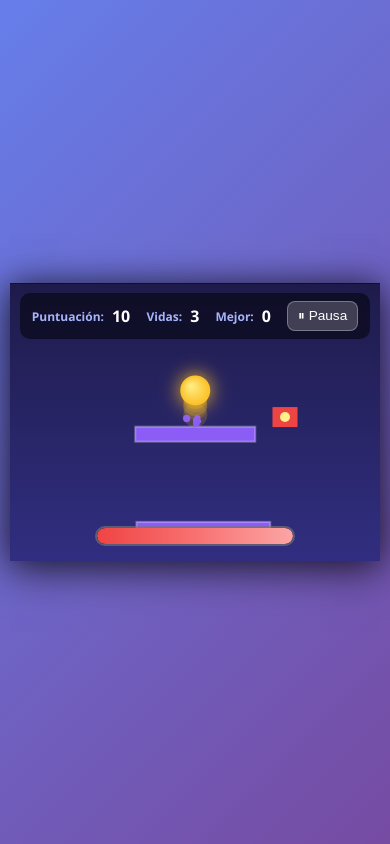
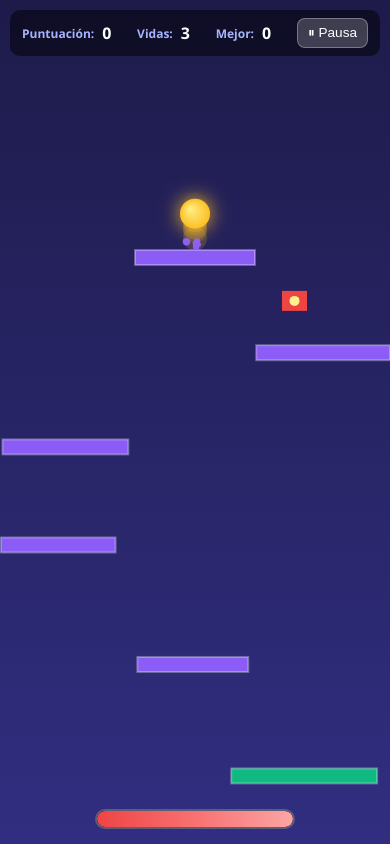
Before and after one commit to PabloIsai02/SurvivalDrop, a plain HTML site: page index.html in a window 390 px wide. Both pictures are taken after a click on the button "Jugar". Drawn offline with Linux system fonts and the light colour scheme.

Commit message:
Implementar modo fullscreen 100% viewport
- Eliminar cuadro contenedor con fondo morado
- Canvas ocupa 100% del ancho y alto de la pantalla
- Fondo morado movido a la pantalla de inicio
- Juego ahora es completamente fullscreen
- Responsive real adaptado a cualquier resolución
- Sin bordes ni márgenes en PC y móvil

```diff
--- a/estilos.css
+++ b/estilos.css
@@ -7,23 +7,18 @@
 
 body {
     font-family: 'Segoe UI', Tahoma, Geneva, Verdana, sans-serif;
-    background: linear-gradient(135deg, #667eea 0%, #764ba2 100%);
-    display: flex;
-    justify-content: center;
-    align-items: center;
-    min-height: 100vh;
-    overflow: hidden;
+    background: #000;
     margin: 0;
     padding: 0;
+    overflow: hidden;
+    width: 100vw;
+    height: 100vh;
 }
 
 .contenedor-principal {
     position: relative;
-    width: 800px;
-    height: 600px;
-    max-width: 100vw;
-    max-height: 100vh;
-    transition: all 0.3s ease;
+    width: 100vw;
+    height: 100vh;
 }
 
 /* Pantallas */
@@ -35,9 +30,8 @@ body {
     flex-direction: column;
     justify-content: center;
     align-items: center;
-    background: rgba(0, 0, 0, 0.8);
-    border-radius: 15px;
-    box-shadow: 0 10px 40px rgba(0, 0, 0, 0.5);
+    background: linear-gradient(135deg, #667eea 0%, #764ba2 100%);
+    border-radius: 0;
 }
 
 .pantalla-overlay {
@@ -48,7 +42,7 @@ body {
     justify-content: center;
     align-items: center;
     background: rgba(0, 0, 0, 0.85);
-    border-radius: 15px;
+    border-radius: 0;
     z-index: 100;
 }
 
@@ -167,9 +161,10 @@ body {
 /* Canvas y pantalla de juego */
 #canvas {
     display: block;
+    width: 100%;
+    height: 100%;
     background: linear-gradient(180deg, #1e1b4b 0%, #312e81 100%);
-    border-radius: 10px;
-    box-shadow: 0 0 30px rgba(0, 0, 0, 0.5);
+    border-radius: 0;
 }
 
 /* HUD */
@@ -324,21 +319,6 @@ body {
 
 /* Móviles */
 @media screen and (max-width: 600px) {
-    body {
-        padding: 0;
-    }
-
-    .contenedor-principal {
-        border-radius: 0;
-    }
-
-    .pantalla {
-        border-radius: 0;
-    }
-
-    .pantalla-overlay {
-        border-radius: 0;
-    }
 
     .titulo-juego {
         font-size: 2.5em;
@@ -423,10 +403,6 @@ body {
     .tabla-puntuaciones p {
         font-size: 2em;
     }
-
-    #canvas {
-        border-radius: 0;
-    }
 }
 
 /* Pantallas pequeñas (landscape en móvil) */
--- a/juego.js
+++ b/juego.js
@@ -141,38 +141,19 @@ function aleatorio(min, max) {
     return Math.random() * (max - min) + min;
 }
 
-// ajustar canvas al tamaño de pantalla (responsive)
+// ajustar canvas al tamaño de pantalla (fullscreen 100%)
 function ajustarCanvas() {
     const anchoVentana = window.innerWidth;
     const altoVentana = window.innerHeight;
 
-    // mantener aspecto 4:3 aproximadamente
-    let nuevoAncho, nuevoAlto;
+    // canvas ocupa 100% de la pantalla
+    canvas.width = anchoVentana;
+    canvas.height = altoVentana;
 
-    if (anchoVentana / altoVentana > 4 / 3) {
-        // pantalla muy ancha, limitamos por altura
-        nuevoAlto = Math.min(altoVentana * 0.95, 800);
-        nuevoAncho = nuevoAlto * (4 / 3);
-    } else {
-        // pantalla más alta o cuadrada, limitamos por ancho
-        nuevoAncho = Math.min(anchoVentana * 0.95, 1000);
-        nuevoAlto = nuevoAncho * (3 / 4);
-    }
+    CONFIG.ancho = anchoVentana;
+    CONFIG.alto = altoVentana;
 
-    canvas.width = nuevoAncho;
-    canvas.height = nuevoAlto;
-
-    CONFIG.ancho = nuevoAncho;
-    CONFIG.alto = nuevoAlto;
-
-    escala = nuevoAncho / 800;
-
-    // actualizar tamaño del contenedor
-    const contenedor = document.querySelector('.contenedor-principal');
-    if (contenedor) {
-        contenedor.style.width = nuevoAncho + 'px';
-        contenedor.style.height = nuevoAlto + 'px';
-    }
+    escala = anchoVentana / 800;
 }
 
 // ========================================
@@ -261,7 +242,25 @@ function generarPlataforma(y) {
     const anchoMin = Math.max(60, 100 - (dificultad * 5));
     const anchoMax = Math.max(100, 150 - (dificultad * 3));
     const ancho = aleatorio(anchoMin, anchoMax);
-    const x = aleatorio(50, CONFIG.ancho - ancho - 50);
+
+    // generar plataformas en TODA la pantalla, incluyendo esquinas
+    // dividir en 3 zonas: izquierda (0-33%), centro (33-66%), derecha (66-100%)
+    const zona = Math.floor(Math.random() * 3);
+    let x;
+
+    if (zona === 0) {
+        // zona izquierda (incluye esquina izquierda)
+        x = aleatorio(0, CONFIG.ancho / 3 - ancho);
+    } else if (zona === 1) {
+        // zona centro
+        x = aleatorio(CONFIG.ancho / 3, (CONFIG.ancho * 2 / 3) - ancho);
+    } else {
+        // zona derecha (incluye esquina derecha)
+        x = aleatorio(CONFIG.ancho * 2 / 3, CONFIG.ancho - ancho);
+    }
+
+    // asegurar que no salga de los límites
+    x = Math.max(0, Math.min(x, CONFIG.ancho - ancho));
 
     let plataforma = {
         x: x,
@@ -382,15 +381,30 @@ function actualizarFisica() {
         if (plataformaMasBaja < CONFIG.alto + 200) {
             generarPlataforma(plataformaMasBaja + aleatorio(espacioMin, espacioMax));
         }
+
+        // generar plataformas adicionales para asegurar cobertura en esquinas
+        // esto evita que haya "zonas vacías" donde el jugador pueda explotar
+        const plataformasEnPantalla = plataformas.filter(p => p.y > 0 && p.y < CONFIG.alto);
+        if (plataformasEnPantalla.length < 8) {
+            // no hay suficientes plataformas visibles, generar más
+            generarPlataforma(plataformaMasBaja + aleatorio(espacioMin, espacioMax));
+        }
     } else {
-        // bug fix: detectar si está estancado en las esquinas
-        if (Math.abs(estadoJuego.ultimaPosicionY - pelota.y) < 5) {
+        // bug fix: detectar si está estancado en las esquinas o bordes
+        const estaCercaDeBorde = pelota.x < 100 || pelota.x > CONFIG.ancho - 100;
+        const noAvanzaVerticalmente = Math.abs(estadoJuego.ultimaPosicionY - pelota.y) < 3;
+
+        if (noAvanzaVerticalmente) {
             estadoJuego.tiempoSinAvanzar++;
 
-            // si lleva más de 3 segundos sin avanzar verticalmente, causar daño
-            if (estadoJuego.tiempoSinAvanzar > 180) { // 3 segundos a 60 fps
-                recibirDaño(5); // daño gradual
-                estadoJuego.tiempoSinAvanzar = 120; // resetear parcialmente para daño continuo
+            // tiempo más corto si está cerca de los bordes (anti-exploit más agresivo)
+            const tiempoMaximo = estaCercaDeBorde ? 90 : 150; // 1.5s en bordes, 2.5s en centro
+
+            if (estadoJuego.tiempoSinAvanzar > tiempoMaximo) {
+                // daño más fuerte si está en los bordes
+                const dañoBase = estaCercaDeBorde ? 10 : 5;
+                recibirDaño(dañoBase);
+                estadoJuego.tiempoSinAvanzar = tiempoMaximo - 60; // resetear parcialmente
             }
         } else {
             estadoJuego.ultimaPosicionY = pelota.y;
@@ -851,14 +865,30 @@ function gameLoop() {
 
 // Teclado
 document.addEventListener('keydown', (e) => {
-    if (e.key === 'ArrowLeft') teclas.izquierda = true;
-    if (e.key === 'ArrowRight') teclas.derecha = true;
+    // movimiento con flechas y WASD
+    if (e.key === 'ArrowLeft' || e.key === 'a' || e.key === 'A') teclas.izquierda = true;
+    if (e.key === 'ArrowRight' || e.key === 'd' || e.key === 'D') teclas.derecha = true;
+
+    // pausa con P
     if (e.key === 'p' || e.key === 'P') pausarJuego();
+
+    // salir al menú con ESC
+    if (e.key === 'Escape') {
+        if (estadoJuego.jugando) {
+            estadoJuego.jugando = false;
+            estadoJuego.pausado = false;
+            if (sonidos.musicaFondo) {
+                sonidos.musicaFondo.pause();
+                sonidos.musicaFondo.currentTime = 0;
+            }
+            mostrarPantallaInicio();
+        }
+    }
 });
 
 document.addEventListener('keyup', (e) => {
-    if (e.key === 'ArrowLeft') teclas.izquierda = false;
-    if (e.key === 'ArrowRight') teclas.derecha = false;
+    if (e.key === 'ArrowLeft' || e.key === 'a' || e.key === 'A') teclas.izquierda = false;
+    if (e.key === 'ArrowRight' || e.key === 'd' || e.key === 'D') teclas.derecha = false;
 });
 
 // Botones de inicio
```
